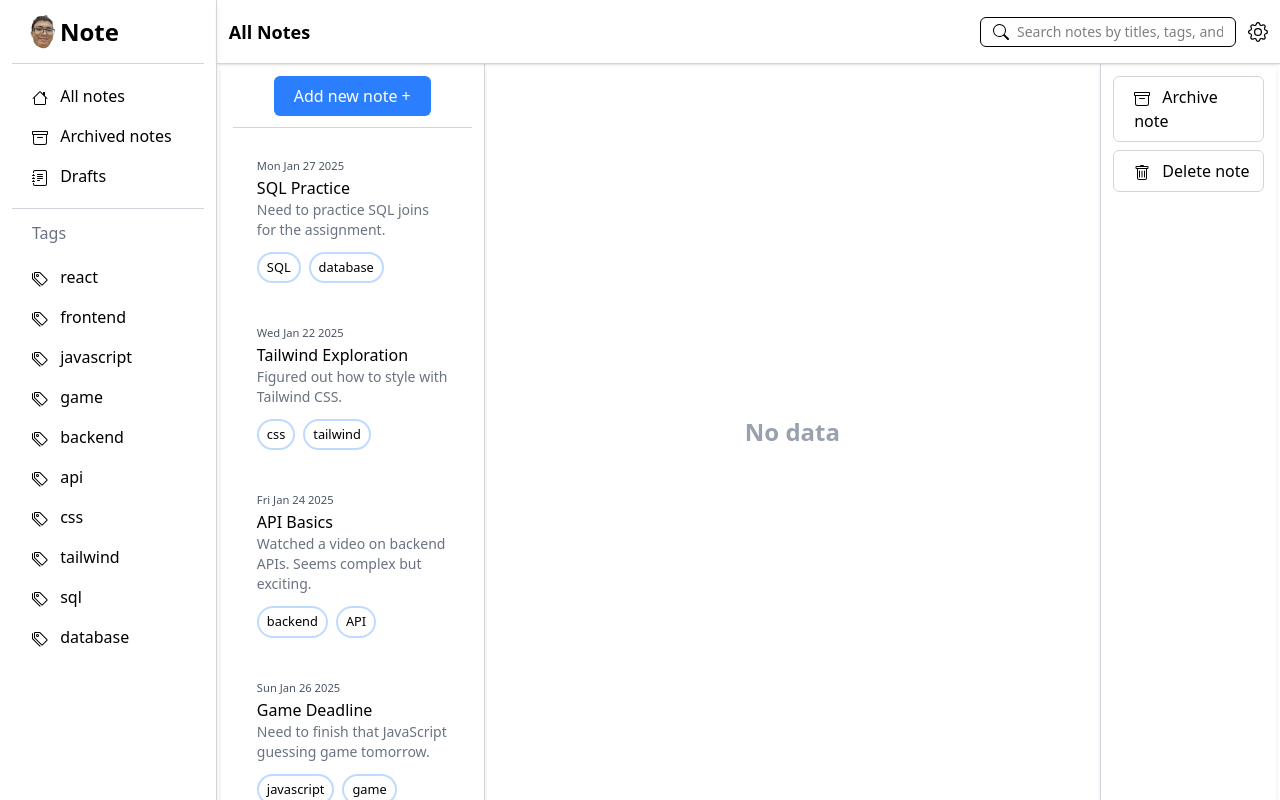
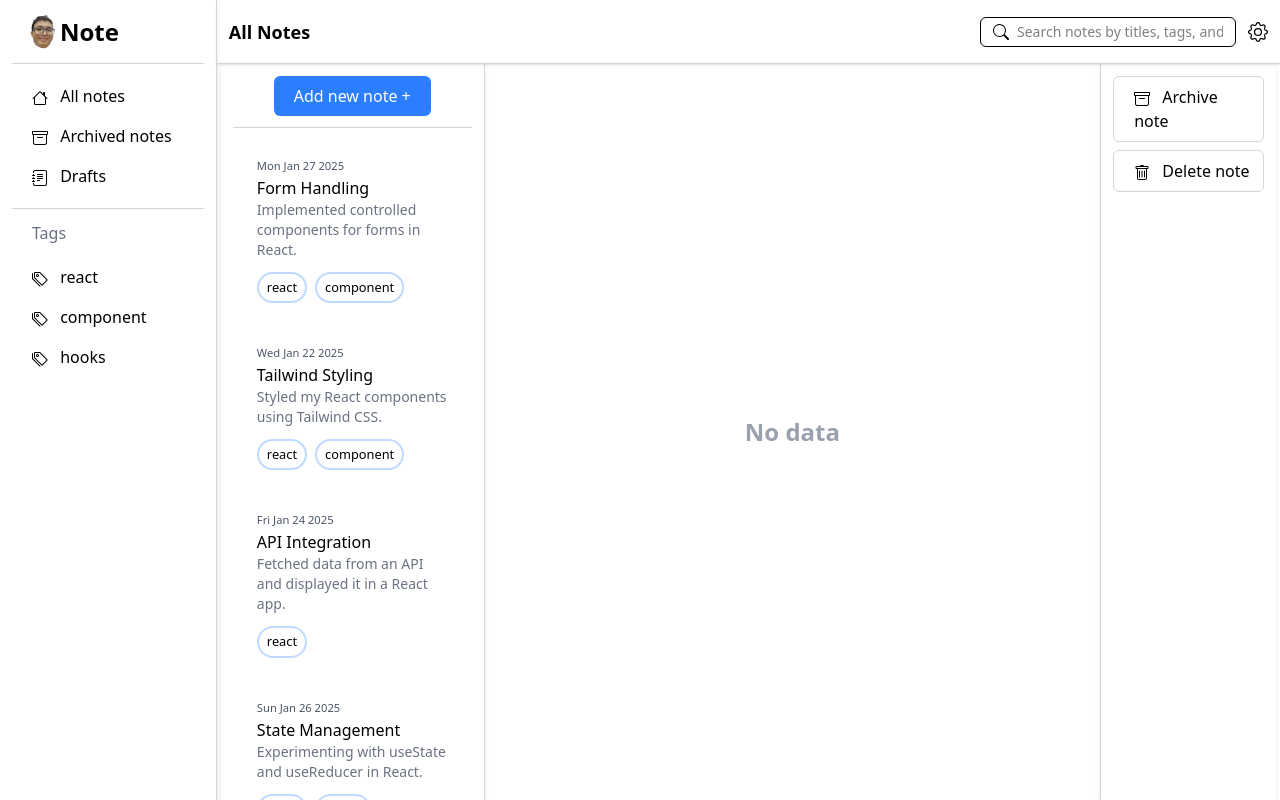
Before and after one commit to HoDoR54/Note-taking-Web-App, a React (Vite) app: page / in a window 1280 px wide. Built offline with nearby package versions, Linux system fonts and the light colour scheme.

Commit message:
[Add] add filtering functionality to tags and statuses on the sidebar

```diff
--- /dev/null
+++ b/src/Contexts/FilterContext.tsx
@@ -0,0 +1,33 @@
+import { createContext, ReactNode, useState } from "react";
+
+export type filterType = {
+  type: "status" | "tag";
+  name: string;
+};
+
+interface FilterContextType {
+  currentFilter: filterType;
+  switchFilter: (newFilter: filterType) => void;
+}
+
+const FilterContext = createContext<FilterContextType | null>(null);
+
+const FilterContextProvider = ({ children }: { children: ReactNode }) => {
+  const [currentFilter, setCurrentFilter] = useState<filterType>({
+    type: "status",
+    name: "all notes",
+  });
+
+  const switchFilter = (newFilter: filterType) => {
+    setCurrentFilter(newFilter);
+    console.log(newFilter);
+  };
+
+  return (
+    <FilterContext.Provider value={{ currentFilter, switchFilter }}>
+      {children}
+    </FilterContext.Provider>
+  );
+};
+
+export { FilterContext, FilterContextProvider };
--- a/src/Data/notes.ts
+++ b/src/Data/notes.ts
@@ -3,37 +3,43 @@ export type noteType = {
   note: string;
   dateTime: Date;
   tags: string[];
+  status: "active" | "archived" | "draft";
 };
 
 export const notes: noteType[] = [
   {
-    title: "React Learning",
-    note: "Started learning React today. Hooks seem cool!",
+    title: "React Components",
+    note: "Built a simple React component with props and state.",
     dateTime: new Date("2025-01-25T10:15:00"),
-    tags: ["react", "frontend"],
+    tags: ["react", "component"],
+    status: "active",
   },
   {
-    title: "Game Deadline",
-    note: "Need to finish that JavaScript guessing game tomorrow.",
+    title: "State Management",
+    note: "Experimenting with useState and useReducer in React.",
     dateTime: new Date("2025-01-26T21:30:00"),
-    tags: ["javascript", "game"],
+    tags: ["react", "hooks"],
+    status: "draft",
   },
   {
-    title: "API Basics",
-    note: "Watched a video on backend APIs. Seems complex but exciting.",
+    title: "API Integration",
+    note: "Fetched data from an API and displayed it in a React app.",
     dateTime: new Date("2025-01-24T14:45:00"),
-    tags: ["backend", "API"],
+    tags: ["react"],
+    status: "active",
   },
   {
-    title: "Tailwind Exploration",
-    note: "Figured out how to style with Tailwind CSS.",
+    title: "Tailwind Styling",
+    note: "Styled my React components using Tailwind CSS.",
     dateTime: new Date("2025-01-22T18:20:00"),
-    tags: ["css", "tailwind"],
+    tags: ["react", "component"],
+    status: "archived",
   },
   {
-    title: "SQL Practice",
-    note: "Need to practice SQL joins for the assignment.",
+    title: "Form Handling",
+    note: "Implemented controlled components for forms in React.",
     dateTime: new Date("2025-01-27T08:00:00"),
-    tags: ["SQL", "database"],
+    tags: ["react", "component"],
+    status: "archived",
   },
 ];
--- a/src/Desktop/DesktopLayout.tsx
+++ b/src/Desktop/DesktopLayout.tsx
@@ -1,5 +1,6 @@
 import { ReactNode } from "react";
 import SideBar from "../components/SideBar";
+import { FilterContextProvider } from "../Contexts/FilterContext";
 
 // Component Responsibility: to provide a default layout for desktop screenn
 
@@ -9,10 +10,12 @@ export interface ChildrenPropType {
 
 const DesktopLayout: React.FC<ChildrenPropType> = ({ children }) => {
   return (
-    <section className="flex min-h-screen">
-      <SideBar />
-      {children}
-    </section>
+    <FilterContextProvider>
+      <section className="flex min-h-screen">
+        <SideBar />
+        {children}
+      </section>
+    </FilterContextProvider>
   );
 };
 
--- a/src/Desktop/DesktopMain.tsx
+++ b/src/Desktop/DesktopMain.tsx
@@ -17,7 +17,7 @@ const DesktopMain = () => {
   return (
     <section className="h-screen w-full flex flex-col">
       <Header />
-      <section className="z-20 grid grid-cols-12 px-1 max-h-[calc(100vh-4rem)] w-full">
+      <section className="z-20 grid grid-cols-12 px-1 h-[calc(100vh-4rem)] w-full">
         <PreviewSec setCurrentNote={setCurrentNote} />
         <NoteDisplaySec currentNoteDetails={currentNote} />
         <ControlsSec />
--- a/src/components/Notes.tsx
+++ b/src/components/Notes.tsx
@@ -1,11 +1,12 @@
-import React from "react";
+import React, { useContext } from "react";
 import { notes, noteType } from "../Data/notes";
+import { FilterContext } from "../Contexts/FilterContext";
 
 // Component Responsibility: to provide reusable tag UI
 
 const TagOnPreview = ({ tagName }: { tagName: string }) => {
   return (
-    <li className="bg-white rounded-full cursor-pointer border-blue-200 border-2 inline-block w-max py-1 px-2 hover:bg-gray-200 text-[0.8rem]">
+    <li className="bg-white rounded-full border-blue-200 border-2 inline-block w-max py-1 px-2 text-[0.8rem]">
       {tagName}
     </li>
   );
@@ -49,9 +50,35 @@ interface NotesProps {
 }
 
 const Notes: React.FC<NotesProps> = ({ setCurrentNote }) => {
+  const context = useContext(FilterContext);
+
+  if (!context) {
+    throw new Error("Filter switch must be used within a Provider");
+  }
+
+  const { currentFilter } = context;
+  let filteredNoteList: noteType[] = [];
+
+  switch (currentFilter.type) {
+    case "status":
+      if (currentFilter.name === "all notes") {
+        filteredNoteList = notes;
+      } else if (currentFilter.name === "archived notes") {
+        filteredNoteList = notes.filter((note) => note.status === "archived");
+      } else if (currentFilter.name === "drafts") {
+        filteredNoteList = notes.filter((note) => note.status === "draft");
+      }
+      break;
+    case "tag":
+      filteredNoteList = notes.filter((note) =>
+        note.tags.toString().toLowerCase().includes(currentFilter.name)
+      );
+      break;
+  }
+
   return (
     <div className="flex flex-col-reverse gap-3 p-3">
-      {notes.map((note, index) => (
+      {filteredNoteList.map((note, index) => (
         <NotePreview
           setCurrentNote={setCurrentNote}
           noteDetails={note}
--- a/src/components/SideBarFilter.tsx
+++ b/src/components/SideBarFilter.tsx
@@ -18,6 +18,7 @@ const SideBarFilter = () => {
           svg={filter.svg}
           text={filter.name}
           border={false}
+          newFilter={{ type: "status", name: filter.name.toLowerCase() }}
         />
       ))}
     </ul>
--- a/src/components/SideBarItem.tsx
+++ b/src/components/SideBarItem.tsx
@@ -1,4 +1,6 @@
-import React, { ReactElement } from "react";
+import React, { ReactElement, useContext } from "react";
+import { FilterContext } from "../Contexts/FilterContext";
+import { filterType } from "../Contexts/FilterContext";
 
 // Component Responsibility: to perform certain functionalities depending on the func props
 
@@ -6,14 +8,31 @@ interface SideBarItemProps {
   svg: ReactElement;
   text: string;
   border: boolean;
+  newFilter: filterType;
 }
 
-const SideBarItem: React.FC<SideBarItemProps> = ({ svg, text, border }) => {
+const SideBarItem: React.FC<SideBarItemProps> = ({
+  svg,
+  text,
+  border,
+  newFilter,
+}) => {
+  const context = useContext(FilterContext);
+
+  if (!context) {
+    throw new Error("Filter switch must be used within a Provider");
+  }
+
+  const { switchFilter } = context;
+
   return (
     <li
       className={`w-full rounded-md hover:bg-blue-100 pr-3 py-2 pl-5 cursor-pointer active:brightness-90 hover:text-black ${
         border && "border-[0.5px] border-gray-300 border-solid"
       }`}
+      onClick={() => {
+        switchFilter(newFilter);
+      }}
     >
       {svg} {text}
     </li>
--- a/src/components/TagList.tsx
+++ b/src/components/TagList.tsx
@@ -24,6 +24,7 @@ const TagList = () => {
             text={tag}
             svg={svgIcons.tagSvg}
             border={false}
+            newFilter={{ type: "tag", name: tag }}
           />
         ))}
       </ul>
```
